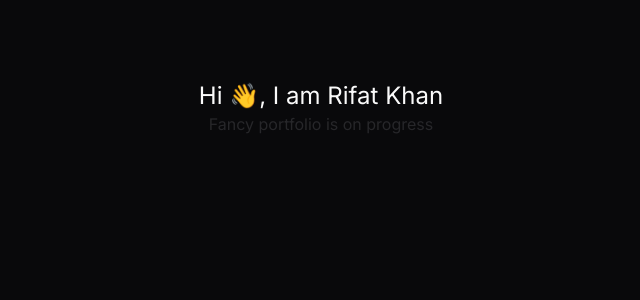
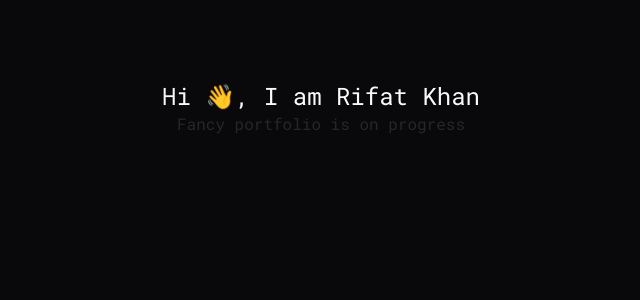
Before and after one commit to StepAsideLiL/stepasidelil, a Next.js app: page / in a window 1280 px wide. Shown: the top 300 px of the page, without its empty margins (319-959 px from the left). Built offline with nearby package versions, Linux system fonts and the light colour scheme.

Commit message:
change: font

```diff
--- a/app/layout.tsx
+++ b/app/layout.tsx
@@ -1,7 +1,7 @@
 import type { Metadata } from "next";
 import "./globals.css";
 import { ThemeProvider } from "@/components/theme-provider";
-import { inter } from "@/lib/fonts";
+import { robotoMono } from "@/lib/fonts";
 
 export const metadata: Metadata = {
   title: "Rifat Khan (StepAsideLiL)",
@@ -15,7 +15,7 @@ export default function RootLayout({
 }>) {
   return (
     <html lang="en">
-      <body className={inter.className}>
+      <body className={robotoMono.className}>
         <ThemeProvider
           attribute="class"
           defaultTheme="dark"
```
